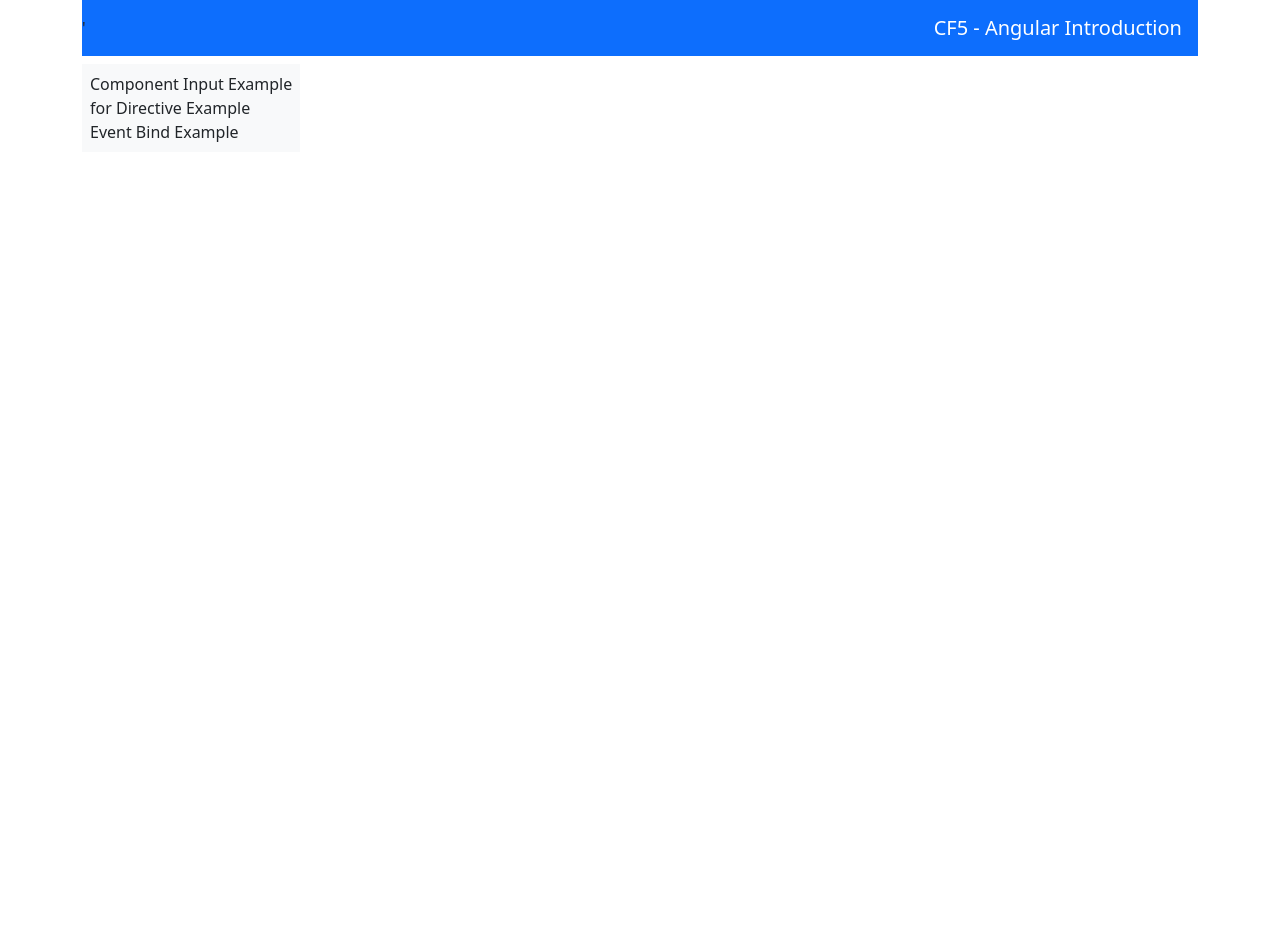
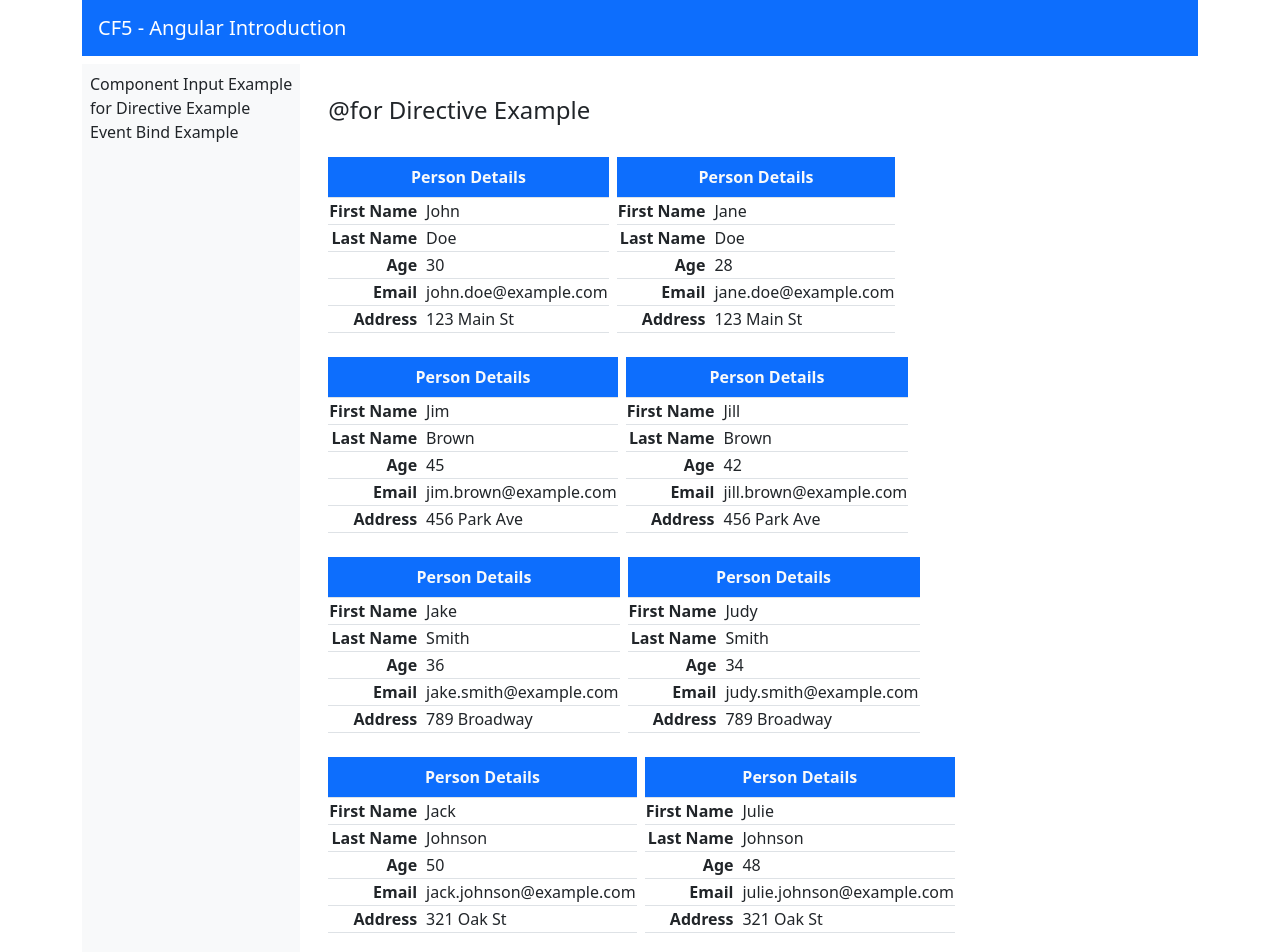
Before and after one commit to DimitSpanos/angular-introduction, an Angular app: page /for-directive-example in a window 1280 px wide. Before the commit this address led to /. Shown: the top 952 px of the page. Before the commit the page ends 800 px from the top, so only its background shows below. Built offline with nearby package versions, Linux system fonts and the light colour scheme.

Commit message:
Routing primary

```diff
--- a/src/app/app.component.html
+++ b/src/app/app.component.html
@@ -1,13 +1,13 @@
 <div class="container ">
   <div class="d-flex flex-column gap-2">
-    <nav class="navbar navbar-dark bg-primary justify-content-between">'
+    <nav class="navbar navbar-dark bg-primary justify-content-between">
       <a role="button" class="navbar-brand ms-3" routerLink="">CF5 - Angular Introduction</a>
     </nav>
 
     <div class="d-flex flex-row gap-2">
       <div class="d-flex flex-column text-nowrap bg-light p-2">
-        <span role="button" >Component Input Example</span>
-        <span role="button" >{{ "for" }} Directive Example</span>
+        <span role="button" routerLink="component-input-example">Component Input Example</span>
+        <span role="button" routerLink="for-directive-example">{{ "for" }} Directive Example</span>
         <span role="button" routerLink="event-bind-example">Event Bind Example</span>
       </div>
       <div class="flex-grow-1 p-2 text-nowrap ">
--- a/src/app/app.component.ts
+++ b/src/app/app.component.ts
@@ -14,92 +14,5 @@
 })
 export class AppComponent {
 
-  person0 = {
-    givenName: 'Dimitris',
-    surName: 'Spanos',
-    age: 33,
-    email: 'dimitrispanos21@hotmail.com',
-    address: 'Athens,Greece'
-  }
 
-  person1 = {
-    givenName: 'John',
-    surName: 'Doe',
-    age: 20,
-    email: 'johndoe@hotmail.com',
-    address: 'New York,U.S.A.'
-  }
-
-  users: Person[] = [
-    {
-      givenName: 'John',
-      surName: 'Doe',
-      age: 30,
-      email: 'john.doe@example.com',
-      address: '123 Main St',
-    },
-    {
-      givenName: 'Jane',
-      surName: 'Doe',
-      age: 28,
-      email: 'jane.doe@example.com',
-      address: '123 Main St',
-    },
-    {
-      givenName: 'Jim',
-      surName: 'Brown',
-      age: 45,
-      email: 'jim.brown@example.com',
-      address: '456 Park Ave',
-    },
-    {
-      givenName: 'Jill',
-      surName: 'Brown',
-      age: 42,
-      email: 'jill.brown@example.com',
-      address: '456 Park Ave',
-    },
-    {
-      givenName: 'Jake',
-      surName: 'Smith',
-      age: 36,
-      email: 'jake.smith@example.com',
-      address: '789 Broadway',
-    },
-    {
-      givenName: 'Judy',
-      surName: 'Smith',
-      age: 34,
-      email: 'judy.smith@example.com',
-      address: '789 Broadway',
-    },
-    {
-      givenName: 'Jack',
-      surName: 'Johnson',
-      age: 50,
-      email: 'jack.johnson@example.com',
-      address: '321 Oak St',
-    },
-    {
-      givenName: 'Julie',
-      surName: 'Johnson',
-      age: 48,
-      email: 'julie.johnson@example.com',
-      address: '321 Oak St',
-    },
-    {
-      givenName: 'Jerry',
-      surName: 'Davis',
-      age: 55,
-      email: 'jerry.davis@example.com',
-      address: '654 Pine St',
-    },
-    {
-      givenName: 'June',
-      surName: 'Davis',
-      age: 53,
-      email: 'june.davis@example.com',
-      address: '654 Pine St',
-    },
-  ];
 }
--- /dev/null
+++ b/src/app/components/component-input-example/component-input-example.component.html
@@ -0,0 +1,7 @@
+<h4>Component Input Example</h4>
+  <br>
+  <div class="d-flex  gap-5 text-nowrap ">
+    <app-person-table [person]="person0"></app-person-table>
+    <app-person-table [person]="person1"></app-person-table>
+    <app-person-table></app-person-table>
+  </div>
--- /dev/null
+++ b/src/app/components/component-input-example/component-input-example.component.ts
@@ -0,0 +1,28 @@
+import { Component } from '@angular/core';
+import { PersonTableComponent } from "../person-table/person-table.component";
+
+@Component({
+    selector: 'app-component-input-example',
+    standalone: true,
+    templateUrl: './component-input-example.component.html',
+    styleUrl: './component-input-example.component.css',
+    imports: [PersonTableComponent]
+})
+export class ComponentInputExampleComponent {
+  person0 = {
+    givenName: 'Dimitris',
+    surName: 'Spanos',
+    age: 33,
+    email: 'dimitrispanos21@hotmail.com',
+    address: 'Athens,Greece'
+  }
+
+  person1 = {
+    givenName: 'John',
+    surName: 'Doe',
+    age: 20,
+    email: 'johndoe@hotmail.com',
+    address: 'New York,U.S.A.'
+  }
+
+}
--- /dev/null
+++ b/src/app/components/for-directive-example/for-directive-example.component.html
@@ -0,0 +1,15 @@
+<div class="container ">
+
+    <br>
+    <h4>{{ '@for' }} Directive Example</h4>
+    <br>
+    <div class="d-flex flex-wrap text-nowrap gap-2">
+      <!-- oi users sto app.component -->
+      @for (user of users; track user) {
+        <app-person-table [person]="user"></app-person-table>
+      }
+    </div>
+
+
+
+  </div>
--- /dev/null
+++ b/src/app/components/for-directive-example/for-directive-example.component.ts
@@ -0,0 +1,85 @@
+import { Component } from '@angular/core';
+import { Person } from 'src/app/shared/interfaces/person';
+import { PersonTableComponent } from "../person-table/person-table.component";
+
+@Component({
+    selector: 'app-for-directive-example',
+    standalone: true,
+    templateUrl: './for-directive-example.component.html',
+    styleUrl: './for-directive-example.component.css',
+    imports: [PersonTableComponent]
+})
+export class ForDirectiveExampleComponent {
+  users: Person[] = [
+    {
+      givenName: 'John',
+      surName: 'Doe',
+      age: 30,
+      email: 'john.doe@example.com',
+      address: '123 Main St',
+    },
+    {
+      givenName: 'Jane',
+      surName: 'Doe',
+      age: 28,
+      email: 'jane.doe@example.com',
+      address: '123 Main St',
+    },
+    {
+      givenName: 'Jim',
+      surName: 'Brown',
+      age: 45,
+      email: 'jim.brown@example.com',
+      address: '456 Park Ave',
+    },
+    {
+      givenName: 'Jill',
+      surName: 'Brown',
+      age: 42,
+      email: 'jill.brown@example.com',
+      address: '456 Park Ave',
+    },
+    {
+      givenName: 'Jake',
+      surName: 'Smith',
+      age: 36,
+      email: 'jake.smith@example.com',
+      address: '789 Broadway',
+    },
+    {
+      givenName: 'Judy',
+      surName: 'Smith',
+      age: 34,
+      email: 'judy.smith@example.com',
+      address: '789 Broadway',
+    },
+    {
+      givenName: 'Jack',
+      surName: 'Johnson',
+      age: 50,
+      email: 'jack.johnson@example.com',
+      address: '321 Oak St',
+    },
+    {
+      givenName: 'Julie',
+      surName: 'Johnson',
+      age: 48,
+      email: 'julie.johnson@example.com',
+      address: '321 Oak St',
+    },
+    {
+      givenName: 'Jerry',
+      surName: 'Davis',
+      age: 55,
+      email: 'jerry.davis@example.com',
+      address: '654 Pine St',
+    },
+    {
+      givenName: 'June',
+      surName: 'Davis',
+      age: 53,
+      email: 'june.davis@example.com',
+      address: '654 Pine St',
+    },
+  ];
+}
```
Also changed, not shown: src/app/app.routes.ts (+6 -2 lines), src/app/components/component-input-example/component-input-example.component.css (added), src/app/components/for-directive-example/for-directive-example.component.css (added), 1 other file (tests, documents, lock files or other folders).
